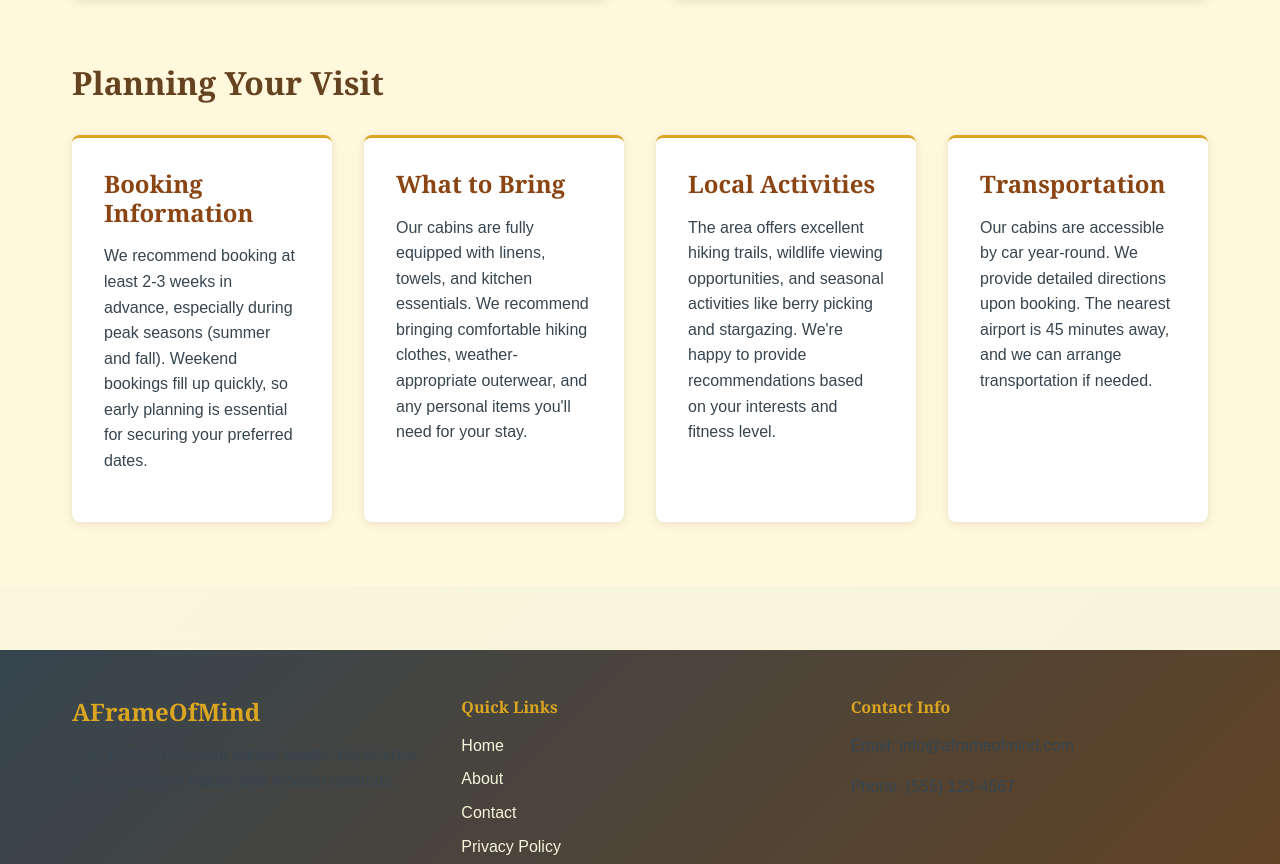
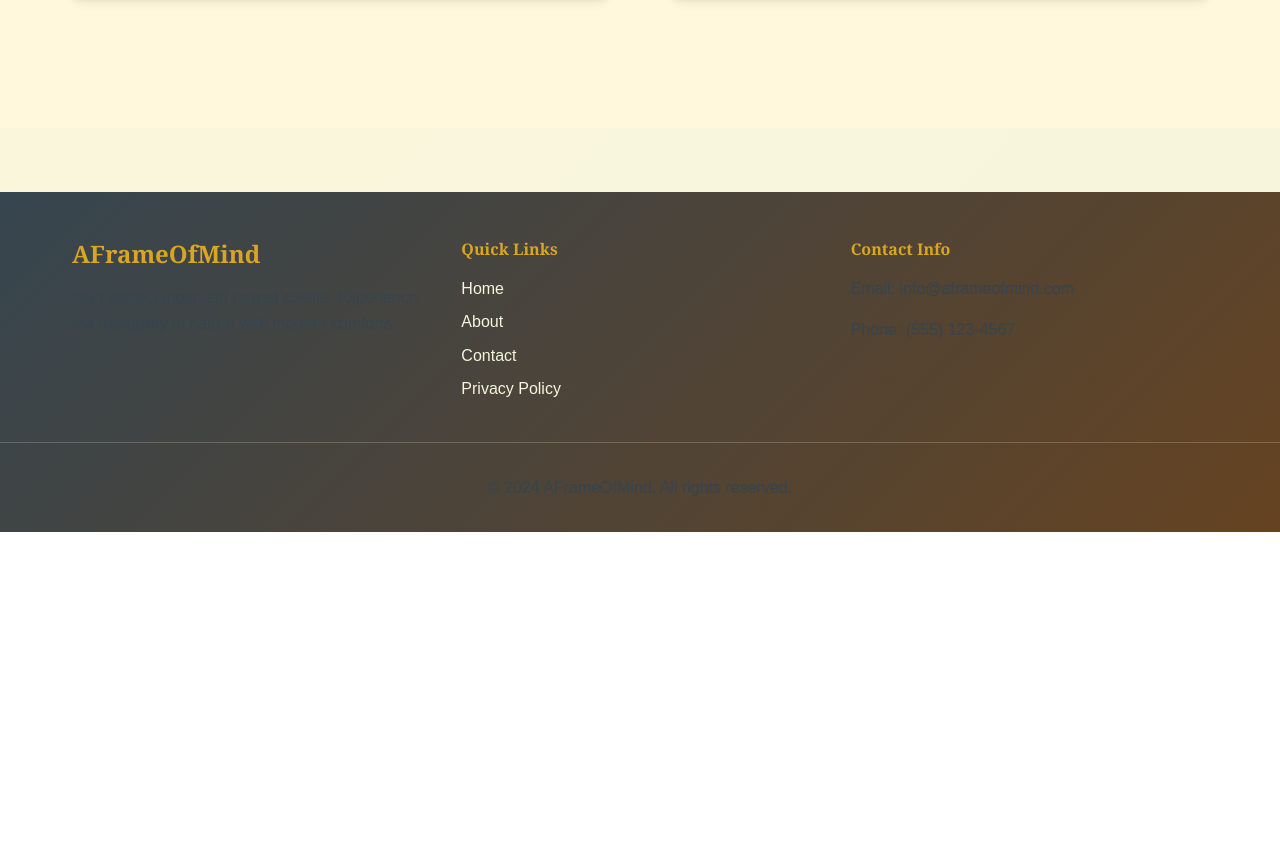
Before and after one commit to alfredovanhoy-sys/AFrameOfMind, a plain HTML site: page contact.html in a window 1280 px wide. Shown: the part 1396-2260 px from the top of the page. After the commit the page ends 1928 px from the top, so only its background shows below. Drawn offline with Linux system fonts and the light colour scheme.

Commit message:
Update contact.html

```diff
--- a/contact.html
+++ b/contact.html
@@ -126,26 +126,6 @@
                 </div>
 
                 <div class="additional-info">
-                    <h2>Planning Your Visit</h2>
-                    <div class="info-grid">
-                        <div class="info-item">
-                            <h3>Booking Information</h3>
-                            <p>We recommend booking at least 2-3 weeks in advance, especially during peak seasons (summer and fall). Weekend bookings fill up quickly, so early planning is essential for securing your preferred dates.</p>
-                        </div>
-
-                        <div class="info-item">
-                            <h3>What to Bring</h3>
-                            <p>Our cabins are fully equipped with linens, towels, and kitchen essentials. We recommend bringing comfortable hiking clothes, weather-appropriate outerwear, and any personal items you'll need for your stay.</p>
-                        </div>
-
-                        <div class="info-item">
-                            <h3>Local Activities</h3>
-                            <p>The area offers excellent hiking trails, wildlife viewing opportunities, and seasonal activities like berry picking and stargazing. We're happy to provide recommendations based on your interests and fitness level.</p>
-                        </div>
-
-                        <div class="info-item">
-                            <h3>Transportation</h3>
-                            <p>Our cabins are accessible by car year-round. We provide detailed directions upon booking. The nearest airport is 45 minutes away, and we can arrange transportation if needed.</p>
                         </div>
                     </div>
                 </div>
```
